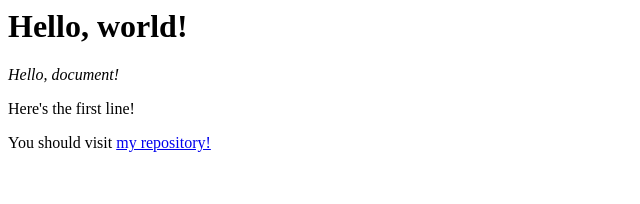
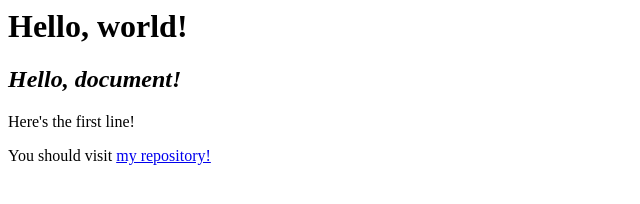
Before and after one commit to mz472619/tim-repository2, a plain HTML site: page index.html in a window 1280 px wide. Shown: the whole page, without its empty margins (0-640 px from the left). Drawn offline with Linux system fonts and the light colour scheme.

Commit message:
Added italics to the second heading.

```diff
--- a/index.html
+++ b/index.html
@@ -1,6 +1,7 @@
+<body>
 <h1> Hello, world! </h1>
 
-<p> <em> Hello, document!</em></p>
+<h2> <em>Hello, document!</em> </h2>
 
 <p>Here's the first line!</p>
 
@@ -8,3 +9,4 @@ You should visit
 <a href="https://github.com/mz472619/tim-repository2">
     my repository!
 </a>
+</body>
```
